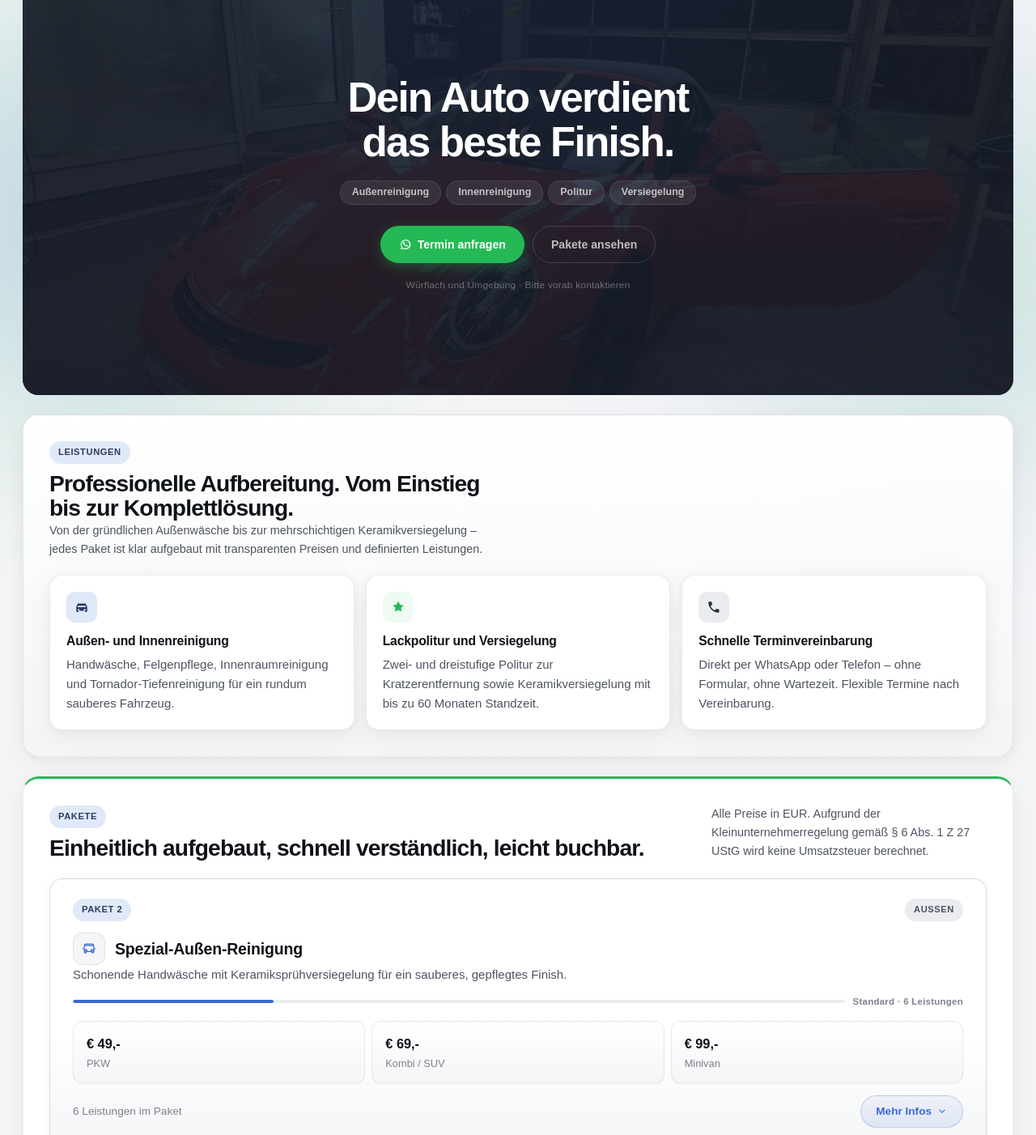
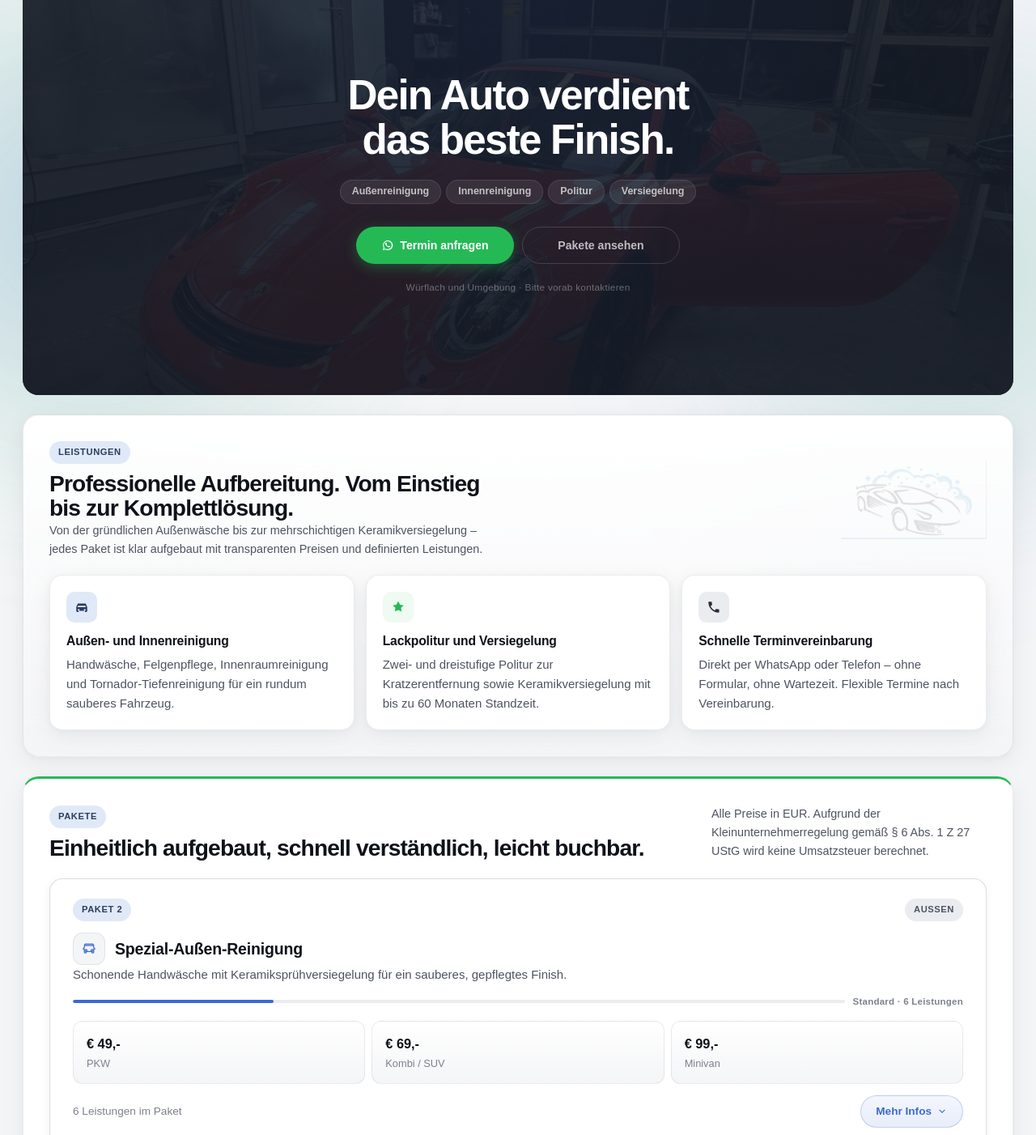
Before and after one commit to DevLightning/cornel-detailing, a plain HTML site: page index.html in a window 1280 px wide. Shown: the part 118-1520 px from the top of the page at 81% size. Drawn offline with Linux system fonts and the light colour scheme.

Commit message:
Add files via upload

```diff
--- a/index.html
+++ b/index.html
@@ -73,6 +73,7 @@
         </section>
 
         <section class="section reveal" id="leistungen">
+          <div class="section-header-with-logo">
             <div class="section-heading">
               <span class="section-tag">Leistungen</span>
               <h2>Professionelle Aufbereitung. Vom Einstieg bis zur Komplettlösung.</h2>
@@ -81,6 +82,8 @@
                 Keramikversiegelung – jedes Paket ist klar aufgebaut mit
                 transparenten Preisen und definierten Leistungen.
               </p>
+            </div>
+            <img class="section-logo" src="assets/logo-large.png" alt="Cornel Detailing" loading="lazy" />
           </div>
 
           <div class="value-grid">
--- a/script.js
+++ b/script.js
@@ -334,9 +334,16 @@ function renderPackages() {
       const premiumBadge = isPremium ? '<span class="premium-badge">★ Premium</span>' : "";
       const titleClass = isPremium ? ' class="premium-title"' : "";
       const icon = categoryIcons[pkg.category] || categoryIcons["Premium"];
+      const catClass = {
+        "Außen": "pkg-cat-aussen",
+        "Innen": "pkg-cat-innen",
+        "Politur": "pkg-cat-politur",
+        "Versiegelung": "pkg-cat-versiegelung",
+        "Premium": "pkg-cat-premium",
+      }[pkg.category] || "pkg-cat-premium";
 
       return `
-        <article class="package-card${premiumClass} reveal">
+        <article class="package-card${premiumClass} ${catClass} reveal">
           <details class="package-details">
             <summary>
               <div class="package-summary">
--- a/styles.css
+++ b/styles.css
@@ -237,12 +237,13 @@ body::after {
   flex-wrap: wrap;
   justify-content: center;
   gap: 6px;
-  margin-top: 20px;
+  margin-top: 22px;
 }
 
 .hero-services span {
   display: inline-flex;
   align-items: center;
+  justify-content: center;
   height: 30px;
   padding: 0 14px;
   border-radius: 999px;
@@ -258,11 +259,20 @@ body::after {
   flex-wrap: wrap;
   justify-content: center;
   gap: 10px;
-  margin-top: 26px;
+  margin-top: 28px;
+  max-width: 400px;
+  margin-left: auto;
+  margin-right: auto;
+}
+
+.hero-actions .button {
+  flex: 1;
+  min-width: 0;
+  justify-content: center;
 }
 
 .hero-note {
-  margin-top: 18px;
+  margin-top: 20px;
   font-size: 0.74rem;
   color: rgba(255,255,255,0.35);
   letter-spacing: 0.02em;
@@ -420,6 +430,20 @@ body::after {
 .section-heading { max-width: 560px; }
 .section-heading p { font-size: 0.9rem; }
 
+.section-header-with-logo {
+  display: flex;
+  align-items: center;
+  justify-content: space-between;
+  gap: 32px;
+}
+
+.section-logo {
+  width: 180px;
+  height: auto;
+  opacity: 0.12;
+  flex-shrink: 0;
+}
+
 .section-heading-inline {
   display: flex; align-items: end;
   justify-content: space-between; gap: 16px;
@@ -478,10 +502,29 @@ body::after {
 .package-card {
   overflow: hidden; border-radius: var(--r-lg); padding: 0;
   border: 1px solid var(--border-strong);
-  background: linear-gradient(180deg, var(--white) 60%, var(--off-white) 100%);
+  background: var(--white);
   box-shadow: 0 2px 12px rgba(15,18,25,0.05);
   transition: box-shadow 0.2s var(--ease), border-color 0.2s var(--ease);
+  position: relative;
 }
+
+.package-card::after {
+  content: "";
+  position: absolute;
+  bottom: 0; left: 0; right: 0;
+  height: 4px;
+  border-radius: 0 0 var(--r-lg) var(--r-lg);
+  opacity: 0.7;
+  transition: opacity 0.2s;
+}
+
+.package-card:hover::after { opacity: 1; }
+
+.pkg-cat-aussen::after { background: linear-gradient(90deg, #3b82c8, #60a5e8); }
+.pkg-cat-innen::after { background: linear-gradient(90deg, #6b7fad, #8e9fc4); }
+.pkg-cat-politur::after { background: linear-gradient(90deg, #d4a030, #e8bf5a); }
+.pkg-cat-versiegelung::after { background: linear-gradient(90deg, #25b956, #4dd67a); }
+.pkg-cat-premium::after { background: linear-gradient(90deg, #3b6ad4, #d4a030); }
 .package-card:hover {
   box-shadow: 0 6px 24px rgba(15,18,25,0.1);
   border-color: rgba(59,106,212,0.18);
@@ -1088,6 +1131,8 @@ body::after {
 }
 
 @media (max-width: 860px) {
+  .section-logo { display: none; }
+  .section-header-with-logo { display: block; }
   /* Show hamburger, hide inline nav */
   .menu-toggle { display: flex; flex-direction: column; }
 
@@ -1161,7 +1206,9 @@ body::after {
     font-size: clamp(1.3rem, 5.5vw, 1.7rem);
   }
 
-  .hero-actions { display: grid; grid-template-columns: 1fr 1fr; gap: 8px; }
+  .hero-actions { display: grid; grid-template-columns: 1fr 1fr; gap: 8px; max-width: 100%; }
+  .hero-services { display: grid; grid-template-columns: 1fr 1fr; gap: 6px; }
+  .hero-services span { justify-content: center; }
   .cta-actions, .package-content-actions,
   .footer, .preview-panel-actions, .package-summary-footer { display: grid; }
 
```
Also changed, not shown: assets/logo-large.png (added). Lines whose indentation alone changed are shown as unchanged.
